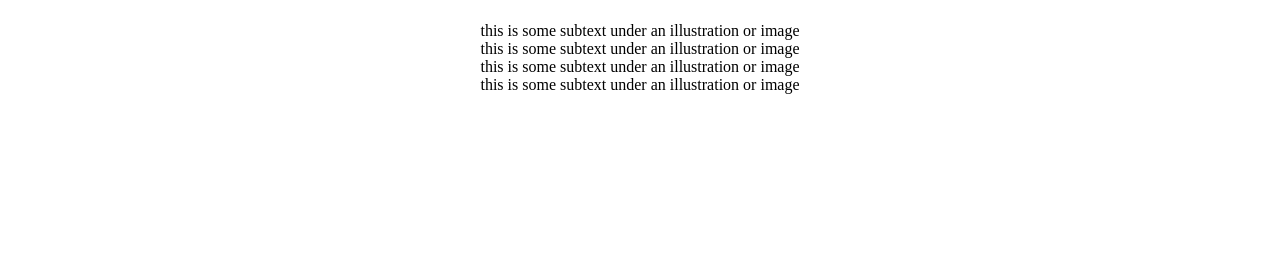
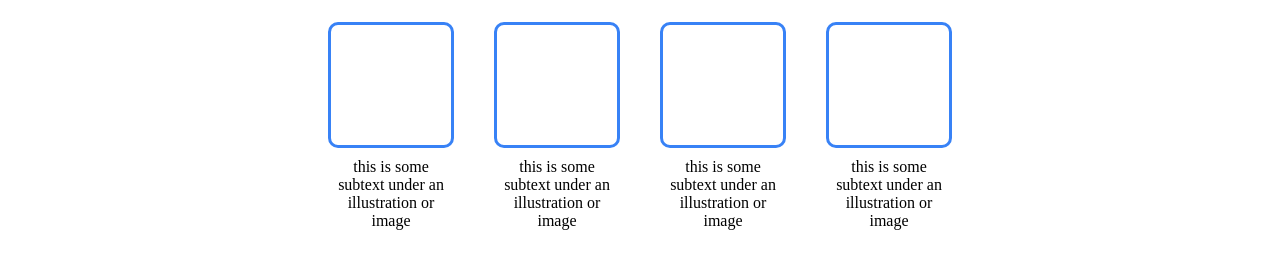
Before and after one commit to artyomlogvin/odin-landing-page, a plain HTML site: page index.html in a window 1280 px wide. Shown: the part 540-808 px from the top of the page. Drawn offline with Linux system fonts and the light colour scheme.

Commit message:
Complete info section

```diff
--- a/styles.css
+++ b/styles.css
@@ -92,7 +92,8 @@ li, .hero-subtext {
     display: flex;
     flex-direction: column;
     align-items: center;
-    padding: 50px;
+    padding-top: 50px;
+    padding-bottom: 100px;
     gap: 25px;
 }
 
@@ -101,3 +102,28 @@ li, .hero-subtext {
     font-weight: 900;
     color: #1F2937;
 }
+
+.box {
+    width: 0;
+    height: 0;
+    padding: 60px;
+    border: medium solid #3882F6;
+    border-radius: 10px;
+}
+
+.info-box {
+    display: flex;
+    flex-direction: column;
+    align-items: center;
+    gap: 10px;
+}
+
+.info-box p {
+    width: 120px;
+    text-align: center;
+}
+
+.info-box-container {
+    display: flex;
+    gap: 40px;
+}
```
